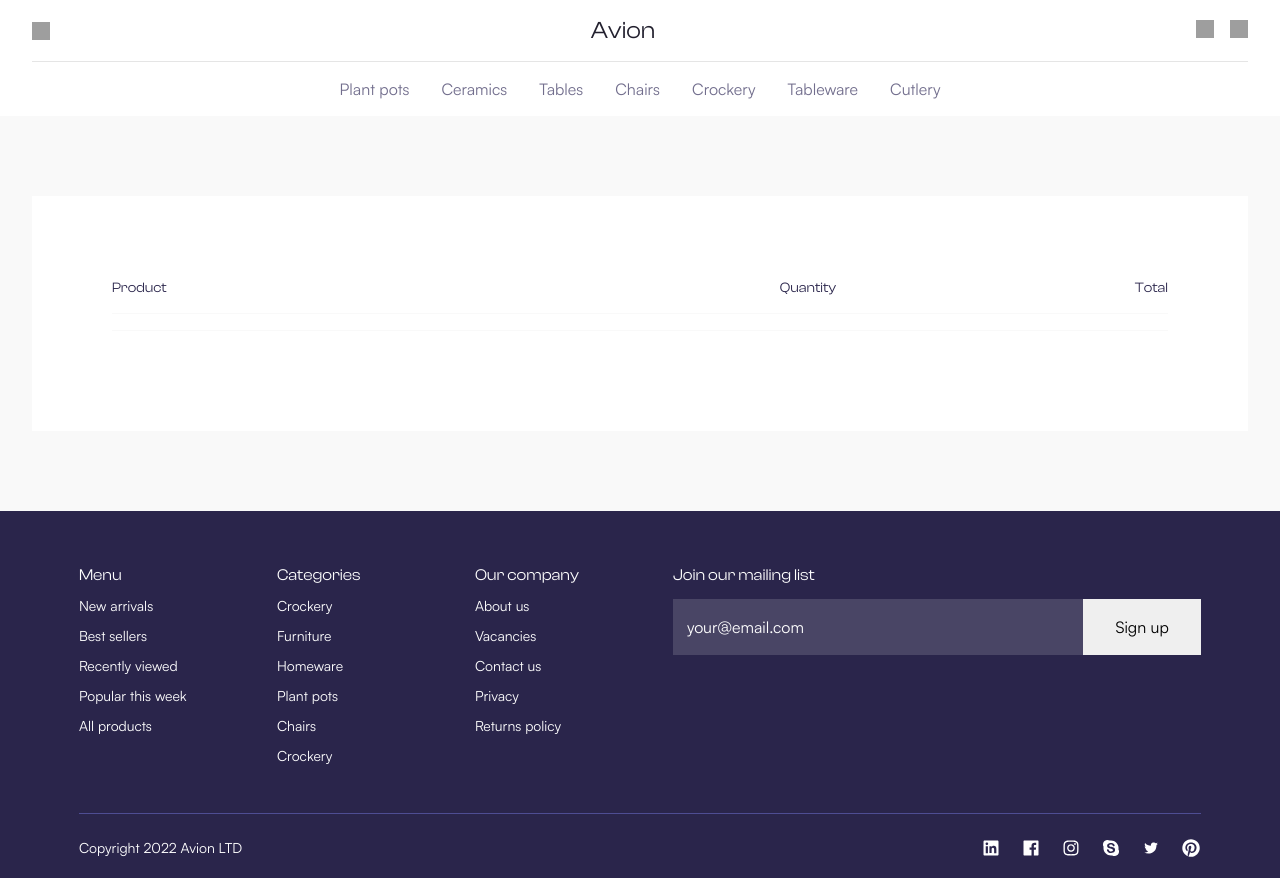
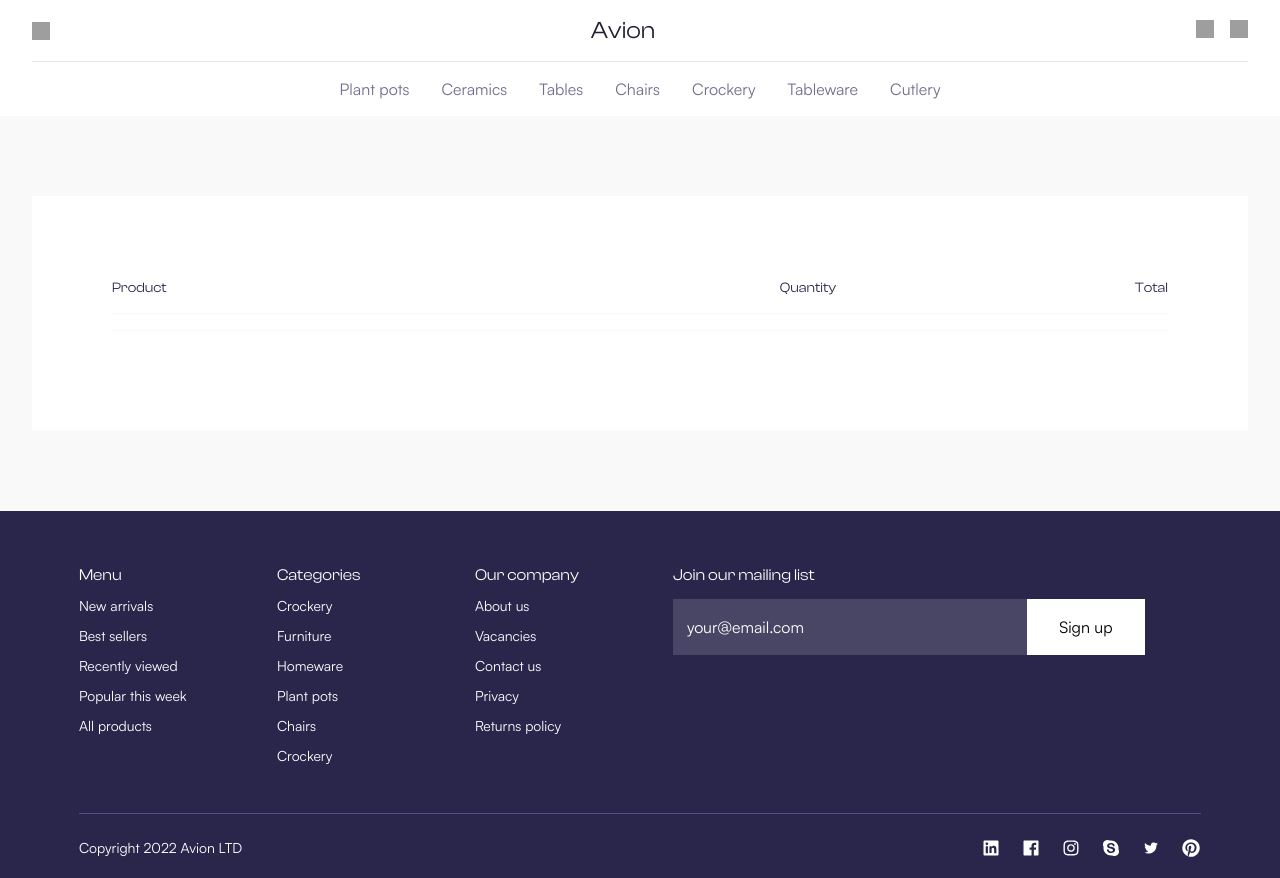
Before and after one commit to mayconndouglass/ecommerce-website-react, a React (Vite) app: page /cart in a window 1280 px wide. Built offline with nearby package versions, Linux system fonts and the light colour scheme; grey boxes are pictures that could not be loaded.

Commit message:
chore: all input replaced by Signup component

```diff
--- a/src/components/Footer/index.tsx
+++ b/src/components/Footer/index.tsx
@@ -2,6 +2,7 @@ import * as S from './styles'
 import { socialMedia } from '../../data/social-media-data'
 
 import { Link } from 'react-router-dom'
+import { SignupInput } from '../SignupInput'
 
 export const Footer = () => {
     return (
@@ -54,8 +55,7 @@ export const Footer = () => {
                         <h4>Join our mailing list</h4>
 
                         <div className="input-footer">
-                            <input type="text" placeholder="your@email.com" />
-                            <button>Sign up</button>
+                            <SignupInput backgroundButton='white' buttonColor='#000' />
                         </div>
                     </div>
                 </S.Grid>
--- a/src/components/SignupInput/index.tsx
+++ b/src/components/SignupInput/index.tsx
@@ -7,7 +7,12 @@ type SignupInputProps = {
     backgroundInput?: string
 }
 
-export const SignupInput = ({ buttonColor, buttonSize, backgroundButton, backgroundInput }: SignupInputProps) => {
+export const SignupInput = ({
+    buttonColor,
+    buttonSize,
+    backgroundButton,
+    backgroundInput,
+}: SignupInputProps) => {
 
     return (
         <S.Container>
@@ -18,7 +23,12 @@ export const SignupInput = ({ buttonColor, buttonSize, backgroundButton, backgro
                 placeholder="your@email.com"
             />
 
-            <S.Button buttonColor={buttonColor} backgroundButton={backgroundButton}>Sign up</S.Button>
+            <S.Button
+                buttonColor={buttonColor}
+                backgroundButton={backgroundButton}
+            >
+                Sign up
+            </S.Button>
         </S.Container>
     )
 }
--- a/src/components/SignupV2/index.tsx
+++ b/src/components/SignupV2/index.tsx
@@ -1,3 +1,4 @@
+import { SignupInput } from '../SignupInput'
 import * as S from './styles'
 
 export const SignupV2 = () => {
@@ -12,8 +13,7 @@ export const SignupV2 = () => {
                 </p>
 
                 <div className="input-container">
-                    <input type="text" placeholder="your@email.com" />
-                    <button>Sign up</button>
+                    <SignupInput />
                 </div>
             </div>
         </S.Container>
```
